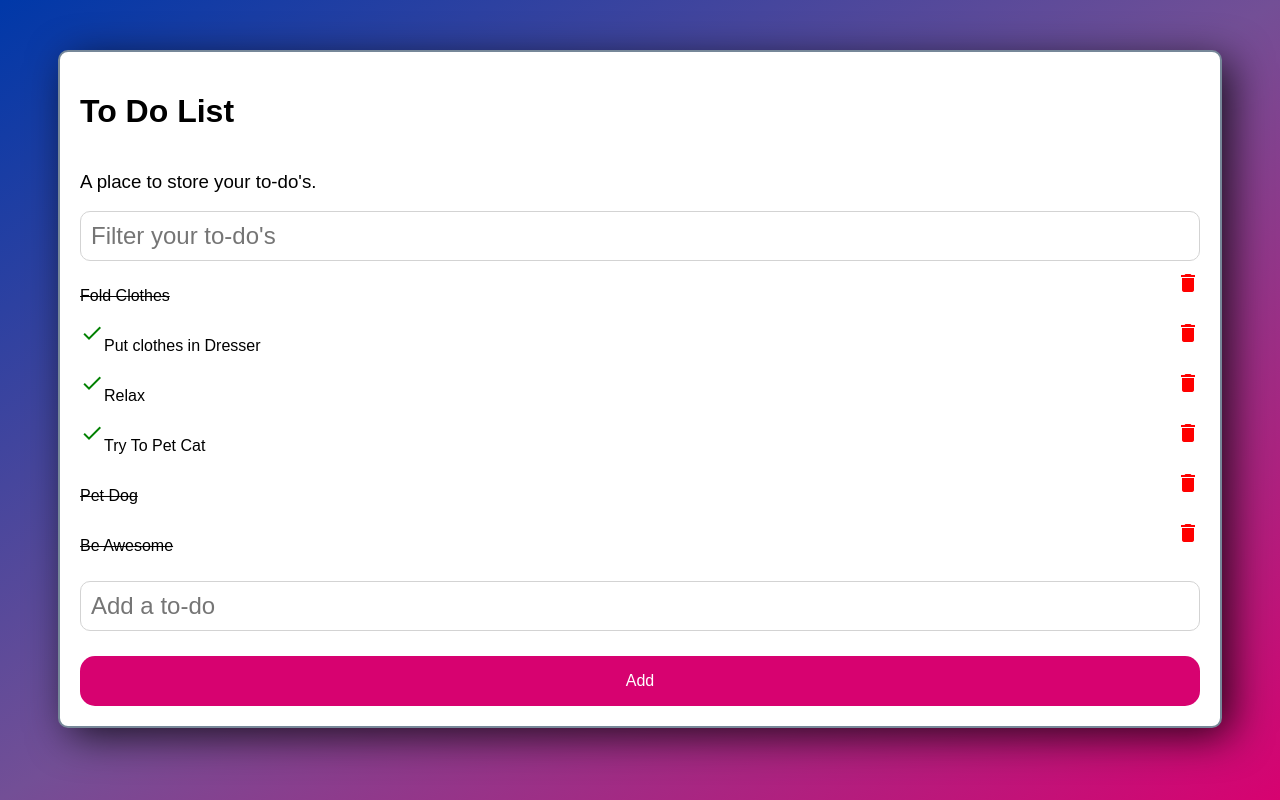
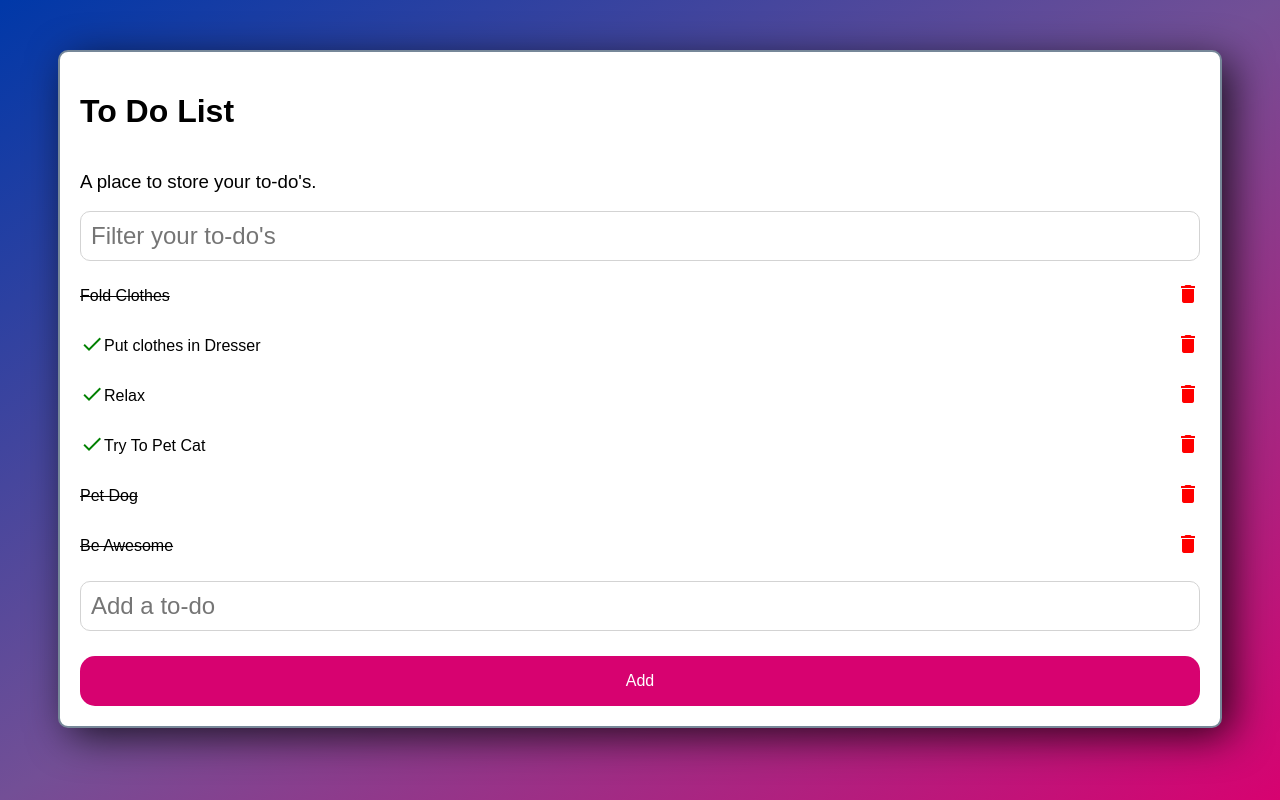
Before and after one commit to michaelacorn/angular-lab, an Angular app: page / in a window 1280 px wide. Built offline with nearby package versions, Linux system fonts and the light colour scheme.

Commit message:
align items

```diff
--- a/src/styles.css
+++ b/src/styles.css
@@ -137,6 +137,8 @@ input:focus, textarea:focus, select:focus{
     /* flex-direction: row; */
     /* background-color: lightpink; */
     /* flex-direction: column; */
+    /* border: solid black 2px; */
+    align-items: center;
   }
 
   .todo-title {
```
